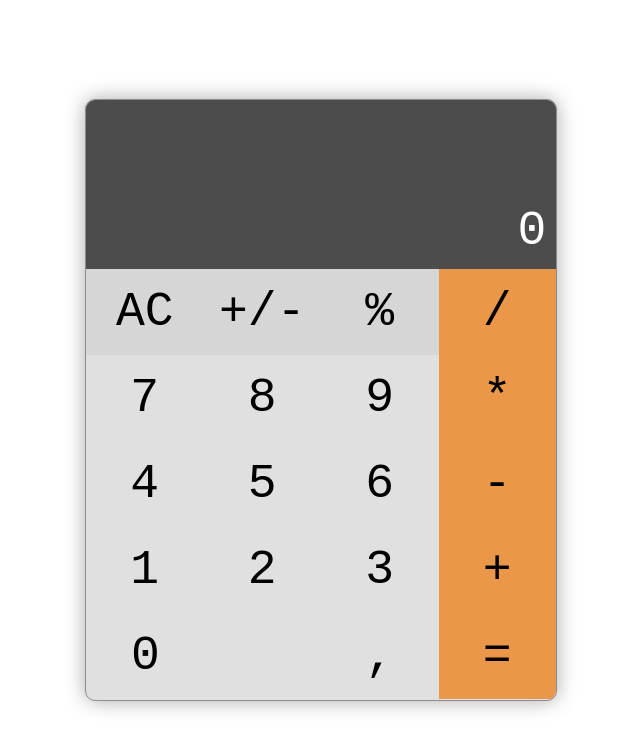
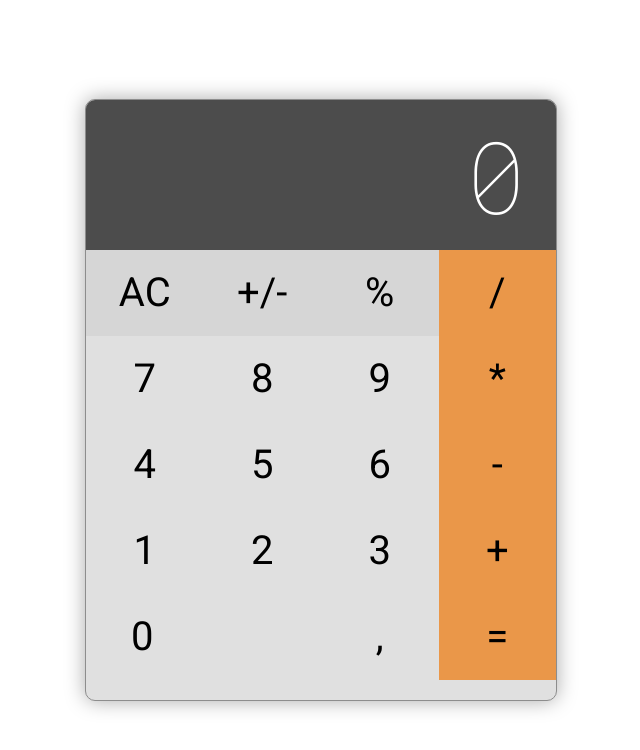
Before and after one commit to boldyrev-d/calculator, a React (Create React App) app: page / in a window 1280 px wide. Shown: the top 750 px of the page, without its empty margins (319-959 px from the left). Built offline with nearby package versions, Linux system fonts and the light colour scheme.

Commit message:
feat: add display text scale

```diff
--- a/public/index.html
+++ b/public/index.html
@@ -1,5 +1,6 @@
 <!doctype html>
 <html lang="en">
+
 <head>
   <meta charset="utf-8">
   <meta name="viewport" content="width=device-width, initial-scale=1, shrink-to-fit=no">
@@ -19,8 +20,10 @@
       work correctly both with client-side routing and a non-root public URL.
       Learn how to configure a non-root public URL by running `npm run build`.
     -->
-    <title>React App</title>
+  <link href="https://fonts.googleapis.com/css?family=Roboto|Roboto+Mono:100" rel="stylesheet">
+  <title>React Calculator</title>
 </head>
+
 <body>
   <noscript>
     You need to enable JavaScript to run this app.
@@ -37,4 +40,5 @@
       To create a production bundle, use `npm run build` or `yarn build`.
     -->
 </body>
+
 </html>
--- a/src/Calculator.jsx
+++ b/src/Calculator.jsx
@@ -6,8 +6,8 @@ import Keyboard from './Keyboard';
 const Wrapper = styled.div`
   width: 470px;
   height: 600px;
-  font-size: 48px;
-  font-family: monospace;
+  font-size: 40px;
+  font-family: 'Roboto', sans-serif;
   border: 1px solid #8d8d8d;
   border-radius: 10px;
   background-color: #e0e0e0;
--- a/src/Display.jsx
+++ b/src/Display.jsx
@@ -1,22 +1,76 @@
-import React from 'react';
+/* eslint-disable react/no-did-update-set-state */
+
+import React, { Component } from 'react';
 import styled from 'styled-components';
 import PropTypes from 'prop-types';
 
-const DisplayStyled = styled.div`
+const Wrapper = styled.div`
+  position: relative;
   display: flex;
   justify-content: flex-end;
-  align-items: flex-end;
-  padding: 0.2em;
+  align-items: center;
   height: 25%;
+  transform-origin: right;
+  font-family: 'Roboto Mono', monospace;
+  font-size: 2.5em;
+  font-weight: 100;
   color: #fff;
   background-color: #4c4c4c;
-  // font-size: 0.8em;
 `;
 
-const Display = ({ displayValue }) => <DisplayStyled>{displayValue}</DisplayStyled>;
+const Text = styled.div`
+  padding: 0 0.3em;
+  position: absolute;
+  right: 0;
+  transform-origin: right;
+  transform: ${props => props.transform};
+`;
 
-Display.propTypes = {
-  displayValue: PropTypes.string.isRequired,
-};
+class Display extends Component {
+  static propTypes = {
+    displayValue: PropTypes.string.isRequired,
+  };
+
+  state = {
+    scale: 1,
+  };
+
+  componentDidUpdate() {
+    const { scale } = this.state;
+
+    const node = this.node;
+    const parentNode = node.parentNode;
+
+    const availableWidth = parentNode.offsetWidth;
+    const actualWidth = node.offsetWidth;
+    const actualScale = availableWidth / actualWidth;
+
+    if (scale === actualScale) return;
+
+    if (actualScale < 1) {
+      this.setState({ scale: actualScale });
+    } else if (scale < 1) {
+      this.setState({ scale: 1 });
+    }
+  }
+
+  render() {
+    const { scale } = this.state;
+    const { displayValue } = this.props;
+
+    return (
+      <Wrapper>
+        <Text
+          transform={`scale(${scale},${scale})`}
+          innerRef={(node) => {
+            this.node = node;
+          }}
+        >
+          {displayValue}
+        </Text>
+      </Wrapper>
+    );
+  }
+}
 
 export default Display;
```
Lines whose indentation alone changed are shown as unchanged.
